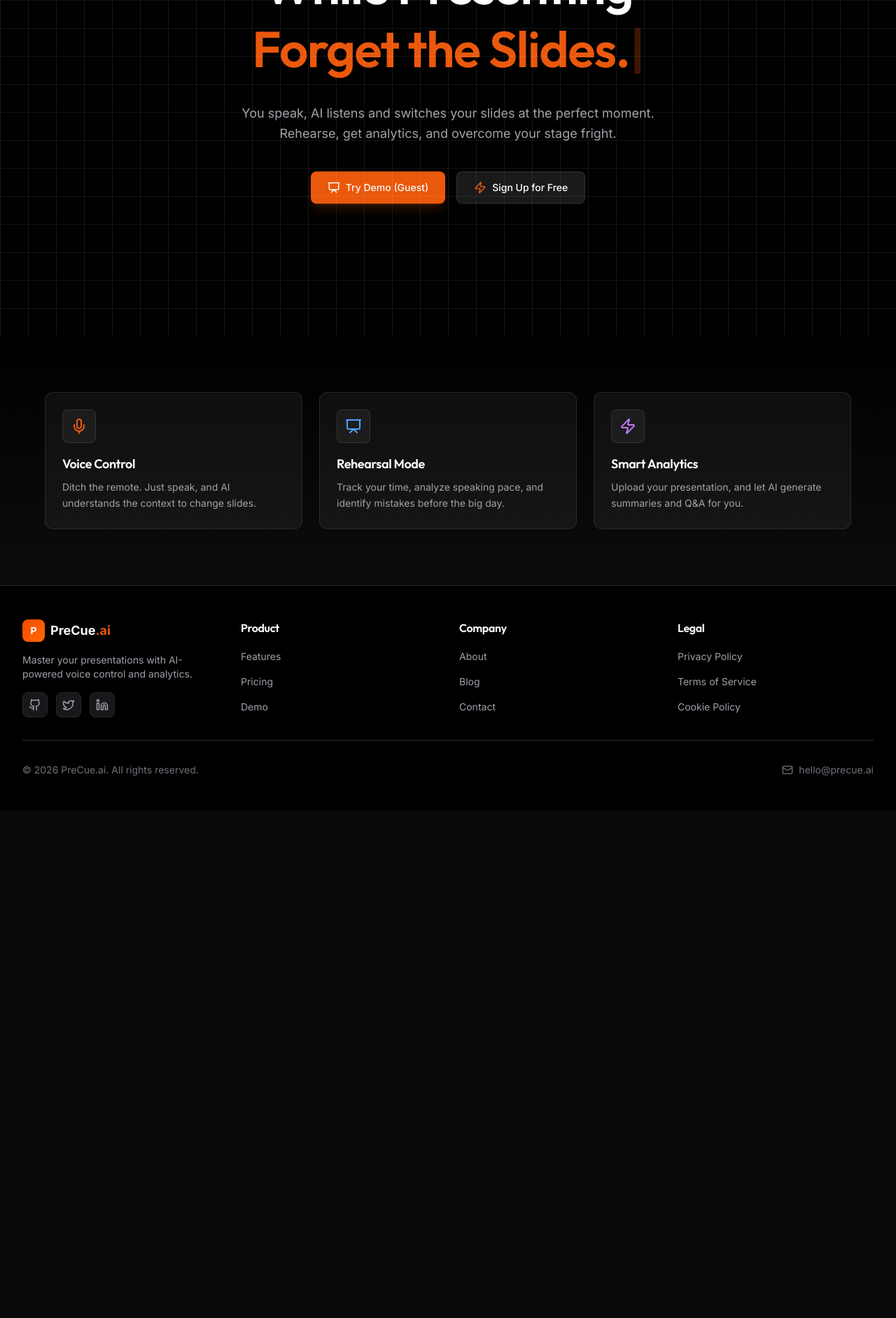
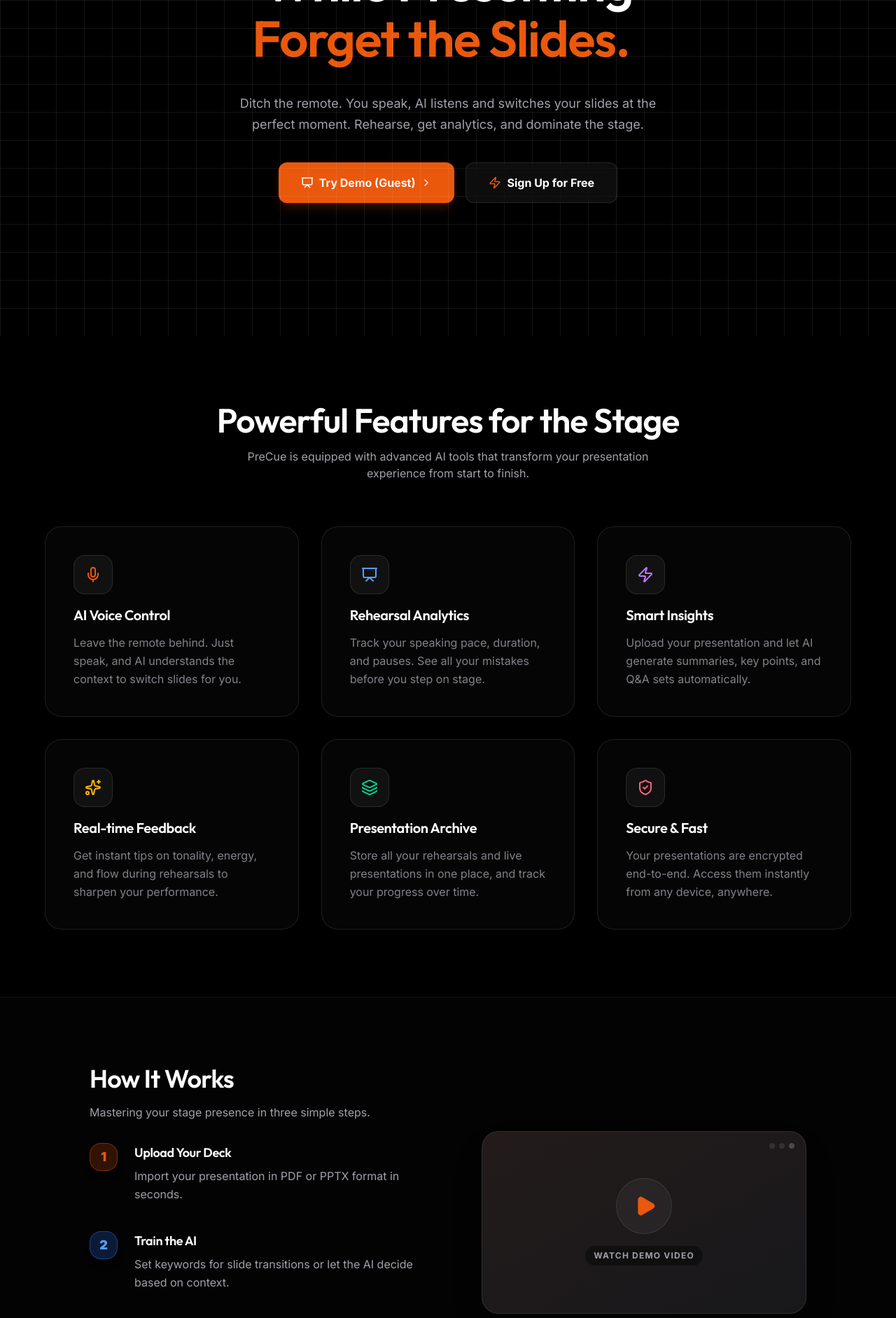
Before and after one commit to oznurkarahasan/ai-presentation-assistant, a Next.js app in the folder frontend/: page / in a window 1280 px wide. Shown: the part 320-2203 px from the top of the page at 70% size. Before the commit the page ends 1478 px from the top, so only its background shows below. Built offline with nearby package versions, Linux system fonts and the light colour scheme.

Commit message:
feat: enhance homepage with new "How It Works" and expanded features sections, updated hero content, and refined styling.

```diff
--- a/frontend/app/page.tsx
+++ b/frontend/app/page.tsx
@@ -3,33 +3,34 @@
 import Link from "next/link";
 import { motion } from "framer-motion";
 import Typewriter from "typewriter-effect";
-import { Mic, Presentation, Zap, Sparkles } from "lucide-react";
+import { Mic, Presentation, Zap, Sparkles, Layers, ShieldCheck, ChevronRight, Play } from "lucide-react";
 import Navbar from "./components/Navbar";
 import Footer from "./components/Footer";
 
 export default function Home() {
   return (
-    <div className="flex flex-col min-h-screen bg-black relative">
+    <div className="flex flex-col min-h-screen bg-black relative selection:bg-primary/30">
       <div className="bg-grid" />
       <Navbar />
 
       <main className="flex-1 flex flex-col">
-        <section className="flex-1 flex flex-col items-center justify-center text-center px-6 pt-20 pb-16 min-h-screen">
+        {/* Hero Section */}
+        <section className="flex-1 flex flex-col items-center justify-center text-center px-6 pt-32 pb-20 lg:pt-20 lg:pb-16 min-h-screen">
           <motion.div
             initial={{ opacity: 0, y: 30 }}
             animate={{ opacity: 1, y: 0 }}
             transition={{ duration: 0.8 }}
             className="space-y-8 max-w-4xl mx-auto"
           >
-            <div className="inline-flex items-center gap-2 px-3 py-1.5 border border-primary/30 bg-primary/10 rounded-full text-primary text-[13px] mb-4">
+            <div className="inline-flex items-center gap-2 px-3 py-1.5 border border-primary/30 bg-primary/10 rounded-full text-primary text-[11px] sm:text-[13px] mb-4 backdrop-blur-sm">
               <Sparkles size={14} />
-              v1.0 Public Beta
+              v1.0 Public Beta • Build for Professionals
             </div>
 
-            <h1 className="text-5xl sm:text-6xl lg:text-7xl font-bold tracking-tight leading-tight">
+            <h1 className="text-4xl sm:text-6xl lg:text-7xl font-bold tracking-tight leading-[1.1]">
               <span className="text-white">While Presenting</span>
               <br />
-              <span className="text-primary">
+              <span className="text-primary truncate block min-h-[1.2em]">
                 <Typewriter
                   options={{
                     strings: ['Trust the AI.', 'Forget the Slides.', 'Focus on the Stage.'],
@@ -42,22 +43,23 @@
               </span>
             </h1>
 
-            <p className="text-secondary-text text-base sm:text-lg max-w-2xl mx-auto leading-relaxed">
-              You speak, AI listens and switches your slides at the perfect moment.
-              Rehearse, get analytics, and overcome your stage fright.
+            <p className="text-secondary-text text-sm sm:text-lg max-w-2xl mx-auto leading-relaxed px-4">
+              Ditch the remote. You speak, AI listens and switches your slides at the perfect moment.
+              Rehearse, get analytics, and dominate the stage.
             </p>
 
-            <div className="flex flex-col sm:flex-row gap-4 justify-center mt-10">
+            <div className="flex flex-col sm:flex-row gap-4 justify-center mt-10 px-6 sm:px-0">
               <Link
                 href="/upload"
-                className="inline-flex items-center justify-center gap-2 bg-primary hover:bg-primary-hover text-primary-foreground px-6 py-3 rounded-lg font-medium text-sm transition-all active:scale-95 shadow-lg shadow-primary/20"
+                className="inline-flex items-center justify-center gap-2 bg-primary hover:bg-primary-hover text-primary-foreground px-8 py-4 rounded-xl font-bold text-sm sm:text-base transition-all active:scale-95 shadow-lg shadow-primary/20 group"
               >
                 <Presentation size={18} />
                 Try Demo (Guest)
+                <ChevronRight size={16} className="group-hover:translate-x-1 transition-transform" />
               </Link>
               <Link
                 href="/register"
-                className="inline-flex items-center justify-center gap-2 bg-white/10 hover:bg-white/15 text-white px-6 py-3 rounded-lg font-medium text-sm transition-all border border-white/10"
+                className="inline-flex items-center justify-center gap-2 bg-white/5 hover:bg-white/10 text-white px-8 py-4 rounded-xl font-bold text-sm sm:text-base transition-all border border-white/10 backdrop-blur-md"
               >
                 <Zap size={18} className="text-primary" />
                 Sign Up for Free
@@ -66,24 +68,99 @@
           </motion.div>
         </section>
 
-        <section className="py-20 px-6 bg-gradient-to-b from-transparent to-card/50">
+        {/* Features Section */}
+        <section className="py-24 px-6 relative">
           <div className="container mx-auto max-w-6xl">
-            <div className="grid grid-cols-1 md:grid-cols-3 gap-6">
+            <div className="text-center mb-16 space-y-4">
+              <h2 className="text-3xl sm:text-4xl lg:text-5xl font-bold text-white tracking-tight">Powerful Features for the Stage</h2>
+              <p className="text-secondary-text max-w-2xl mx-auto text-sm sm:text-base px-4">PreCue is equipped with advanced AI tools that transform your presentation experience from start to finish.</p>
+            </div>
+
+            <div className="grid grid-cols-1 md:grid-cols-2 lg:grid-cols-3 gap-6 sm:gap-8">
               <FeatureCard
                 icon={<Mic className="text-primary" size={24} />}
-                title="Voice Control"
-                desc="Ditch the remote. Just speak, and AI understands the context to change slides."
+                title="AI Voice Control"
+                desc="Leave the remote behind. Just speak, and AI understands the context to switch slides for you."
               />
               <FeatureCard
                 icon={<Presentation className="text-blue-400" size={24} />}
-                title="Rehearsal Mode"
-                desc="Track your time, analyze speaking pace, and identify mistakes before the big day."
+                title="Rehearsal Analytics"
+                desc="Track your speaking pace, duration, and pauses. See all your mistakes before you step on stage."
               />
               <FeatureCard
                 icon={<Zap className="text-purple-400" size={24} />}
-                title="Smart Analytics"
-                desc="Upload your presentation, and let AI generate summaries and Q&A for you."
+                title="Smart Insights"
+                desc="Upload your presentation and let AI generate summaries, key points, and Q&A sets automatically."
               />
+              <FeatureCard
+                icon={<Sparkles className="text-amber-400" size={24} />}
+                title="Real-time Feedback"
+                desc="Get instant tips on tonality, energy, and flow during rehearsals to sharpen your performance."
+              />
+              <FeatureCard
+                icon={<Layers className="text-emerald-400" size={24} />}
+                title="Presentation Archive"
+                desc="Store all your rehearsals and live presentations in one place, and track your progress over time."
+              />
+              <FeatureCard
+                icon={<ShieldCheck className="text-rose-400" size={24} />}
+                title="Secure & Fast"
+                desc="Your presentations are encrypted end-to-end. Access them instantly from any device, anywhere."
+              />
+            </div>
+          </div>
+        </section>
+
+        {/* How It Works Section */}
+        <section className="py-24 px-6 border-t border-white/5 bg-white/[0.01]">
+          <div className="container mx-auto max-w-5xl">
+            <div className="flex flex-col lg:flex-row items-center gap-16 lg:gap-24">
+              <div className="flex-1 space-y-8 w-full">
+                <div className="space-y-4 text-center lg:text-left">
+                  <h2 className="text-3xl sm:text-4xl font-bold text-white">How It Works</h2>
+                  <p className="text-secondary-text">Mastering your stage presence in three simple steps.</p>
+                </div>
+
+                <div className="space-y-10">
+                  <StepItem
+                    number="1"
+                    color="bg-primary/20 border-primary/40 text-primary"
+                    title="Upload Your Deck"
+                    desc="Import your presentation in PDF or PPTX format in seconds."
+                  />
+                  <StepItem
+                    number="2"
+                    color="bg-blue-500/20 border-blue-500/40 text-blue-400"
+                    title="Train the AI"
+                    desc="Set keywords for slide transitions or let the AI decide based on context."
+                  />
+                  <StepItem
+                    number="3"
+                    color="bg-purple-500/20 border-purple-500/40 text-purple-400"
+                    title="Own the Stage"
+                    desc="Focus entirely on your storytelling; PreCue handles the rest seamlessly."
+                  />
+                </div>
+              </div>
+
+              <div className="flex-1 w-full max-w-2xl">
+                <div className="relative aspect-video bg-zinc-900 rounded-3xl border border-white/10 flex items-center justify-center overflow-hidden group shadow-2xl">
+                  <div className="absolute inset-0 bg-gradient-to-br from-primary/10 to-transparent opacity-50" />
+                  <div className="relative z-10 flex flex-col items-center gap-4">
+                    <div className="w-20 h-20 rounded-full bg-white/5 border border-white/10 backdrop-blur-xl flex items-center justify-center group-hover:scale-110 transition-transform duration-500 cursor-pointer shadow-inner">
+                      <Play className="text-primary fill-primary ml-1" size={32} />
+                    </div>
+                    <span className="text-xs text-zinc-400 font-bold uppercase tracking-widest bg-black/40 px-3 py-1.5 rounded-full border border-white/5 backdrop-blur-md">Watch Demo Video</span>
+                  </div>
+
+                  {/* Decorative Elements */}
+                  <div className="absolute top-4 right-4 flex gap-1.5">
+                    <div className="w-2 h-2 rounded-full bg-white/10" />
+                    <div className="w-2 h-2 rounded-full bg-white/10" />
+                    <div className="w-2 h-2 rounded-full bg-white/20" />
+                  </div>
+                </div>
+              </div>
             </div>
           </div>
         </section>
@@ -96,12 +173,28 @@
 
 function FeatureCard({ icon, title, desc }: { icon: React.ReactNode, title: string, desc: string }) {
   return (
-    <div className="p-6 rounded-xl bg-white/5 border border-white/10 hover:border-primary/30 transition-all text-left group">
-      <div className="w-12 h-12 bg-white/5 rounded-lg flex items-center justify-center mb-4 border border-white/10 group-hover:border-primary/30 transition-all">
+    <div className="p-8 sm:p-10 rounded-3xl bg-white/[0.02] border border-white/10 hover:border-primary/40 hover:bg-white/[0.04] transition-all duration-500 text-left group flex flex-col items-start gap-4">
+      <div className="w-14 h-14 bg-white/5 rounded-2xl flex items-center justify-center border border-white/10 group-hover:scale-110 group-hover:bg-primary/5 group-hover:border-primary/20 transition-all duration-500">
         {icon}
       </div>
-      <h3 className="text-lg font-semibold mb-2 text-white">{title}</h3>
-      <p className="text-secondary-text text-sm leading-relaxed">{desc}</p>
+      <div>
+        <h3 className="text-xl font-bold mb-3 text-white group-hover:text-primary transition-colors duration-300">{title}</h3>
+        <p className="text-secondary-text text-sm sm:text-base leading-relaxed opacity-80 group-hover:opacity-100 transition-opacity">{desc}</p>
+      </div>
     </div>
   )
 }
+
+function StepItem({ number, color, title, desc }: { number: string, color: string, title: string, desc: string }) {
+  return (
+    <div className="flex gap-6 items-start">
+      <div className={`flex-shrink-0 w-10 h-10 rounded-2xl border flex items-center justify-center font-black text-lg ${color} shadow-lg`}>
+        {number}
+      </div>
+      <div>
+        <h4 className="text-white text-lg font-bold mb-1.5">{title}</h4>
+        <p className="text-secondary-text text-sm sm:text-base leading-relaxed">{desc}</p>
+      </div>
+    </div>
+  )
+}
```
